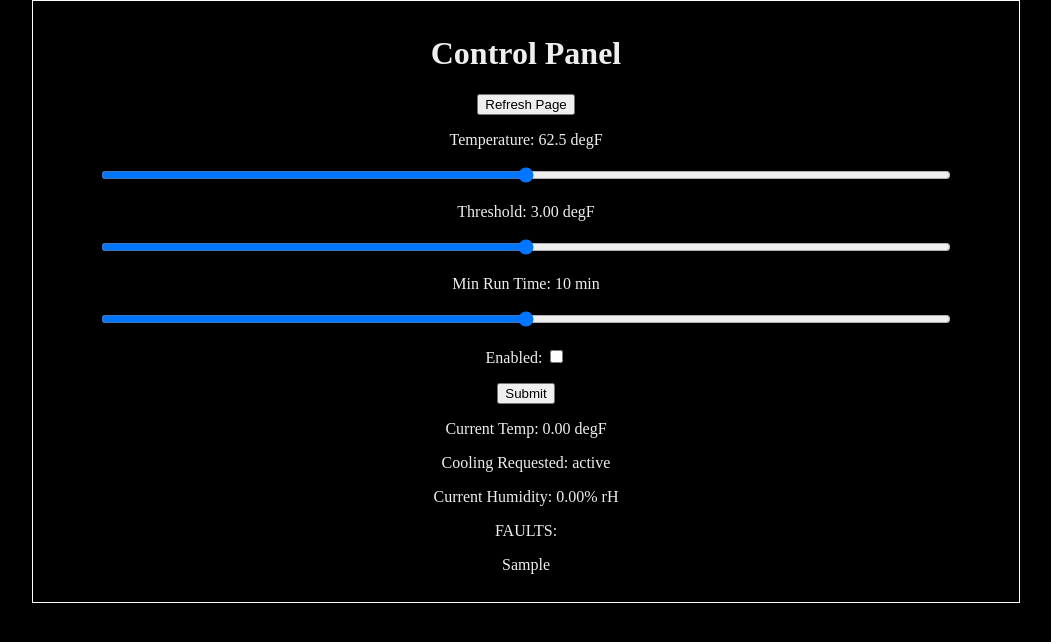
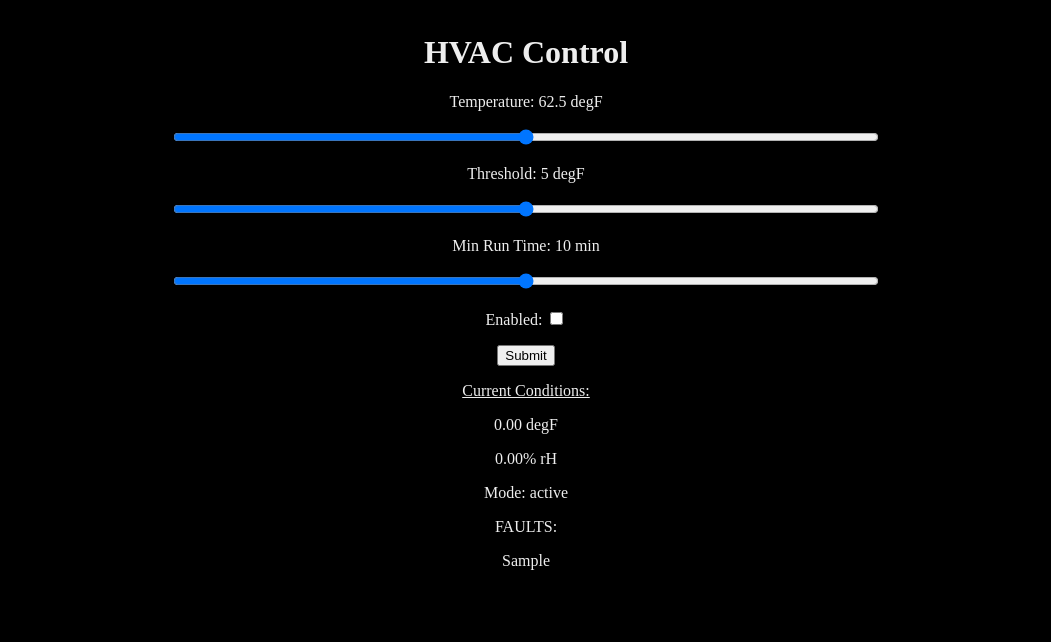
Before and after one commit to gkuegler/thermostat-controller, a Flask app: template src/templates/index.html in a window 1280 px wide. Shown: the top 642 px of the page, without its empty margins (114-1165 px from the left). Run offline with Flask 3, Linux system fonts and the light colour scheme; the template is opened without the code that fills it: most values are stand-ins (such as "Sample title", 1, 10 or a date in 2020).

Commit message:
change UI formatting

```diff
--- a/src/static/main.css
+++ b/src/static/main.css
@@ -1,8 +1,9 @@
 html {
     background-color: #000000;
     color: #eeeeee;
-    width: 75%;
-    border: #FFFFFF 1px solid;
+    /* width: 75%; */
+    max-width: 800px;
+    /* border: #FFFFFF 1px solid; */
     /*
     * If (2) values are specified for 'margin' or 'padding',
     * then the (2) parameters refer to
@@ -23,8 +24,11 @@ div {
     text-align: center;
 }
 
+/* Input range. */
 :in-range{
     width: 90%
 }
-/* p{
-} */
+
+.underline  {
+    text-decoration:underline;
+}
--- a/src/templates/index.html
+++ b/src/templates/index.html
@@ -10,11 +10,10 @@
 
 <body>
     <div>
-        <h1>Control Panel</h1>
+        <h1>HVAC Control</h1>
         <!-- This button sends a POST on refresh if I used the submit button with no redirect. -->
-        <button onClick="window.location.reload();">Refresh Page</button>
+        <!-- <button onClick="window.location.reload();">Refresh Page</button> -->
         <form method="POST">
-
             <div>
                 <p>Temperature: <output id="tempValue">{{sp}}</output> degF</p>
                 <input id="tempSlider" name="sp" type="range" min="55" max="70" step="0.5" value="{{sp}}" />
@@ -22,7 +21,7 @@
             </div>
             <div>
                 <p>Threshold: <output id="threshValue"></output> degF</p>
-                <input id="threshSlider" name="threshold" type="range" min="0" max="6" step="0.5"
+                <input id="threshSlider" name="threshold" type="range" min="0" max="10" step="1"
                     value="{{threshold}}" />
             </div>
             <div>
@@ -35,11 +34,12 @@
                 <label for="horns">Enabled:</label>
                 <input type="checkbox" id="enabled" name="http_enabled" value="on" {{http_enabled}} />
             </div>
-            <input type="submit" />
+            <input type="submit" value="Submit" />
         </form>
-        <p>Current Temp: {{'%0.2f'|format(current_temp)}} degF</p>
-        <p>Cooling Requested: {{cooling_status}}</p>
-        <p>Current Humidity: {{'%0.2f'|format(current_humidity)}}% rH</p>
+        <p class="underline">Current Conditions:</p>
+        <p>{{'%0.2f'|format(current_temp)}} degF</p>
+        <p>{{'%0.2f'|format(current_humidity)}}% rH</p>
+        <p>Mode: {{cooling_status}}</p>
         <p>FAULTS:</p>
         <P>{{fault_condition}}</p>
     </div>
@@ -62,9 +62,9 @@
     const threshValue = document.querySelector("#threshValue");
     const threshInput = document.querySelector("#threshSlider");
     threshValue.textContent = threshValue.value;
-    threshValue.textContent = parseFloat(threshInput.value).toFixed(2);
+    threshValue.textContent = parseFloat(threshInput.value).toFixed(0);
     threshInput.addEventListener("input", (event) => {
-        threshValue.textContent = parseFloat(event.target.value).toFixed(2);
+        threshValue.textContent = parseFloat(event.target.value).toFixed(0);
     });
 
     // MIN RUN TIME
```
